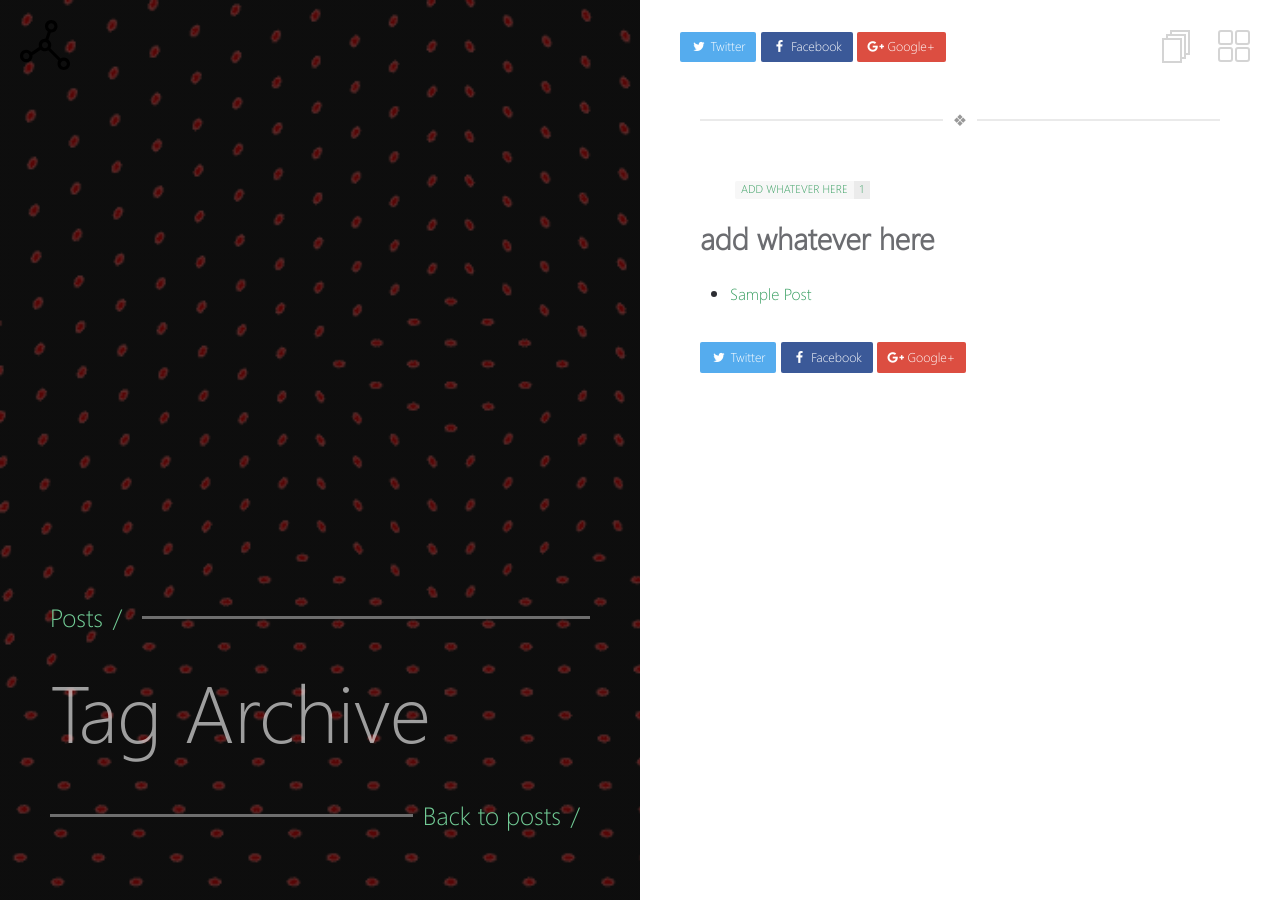
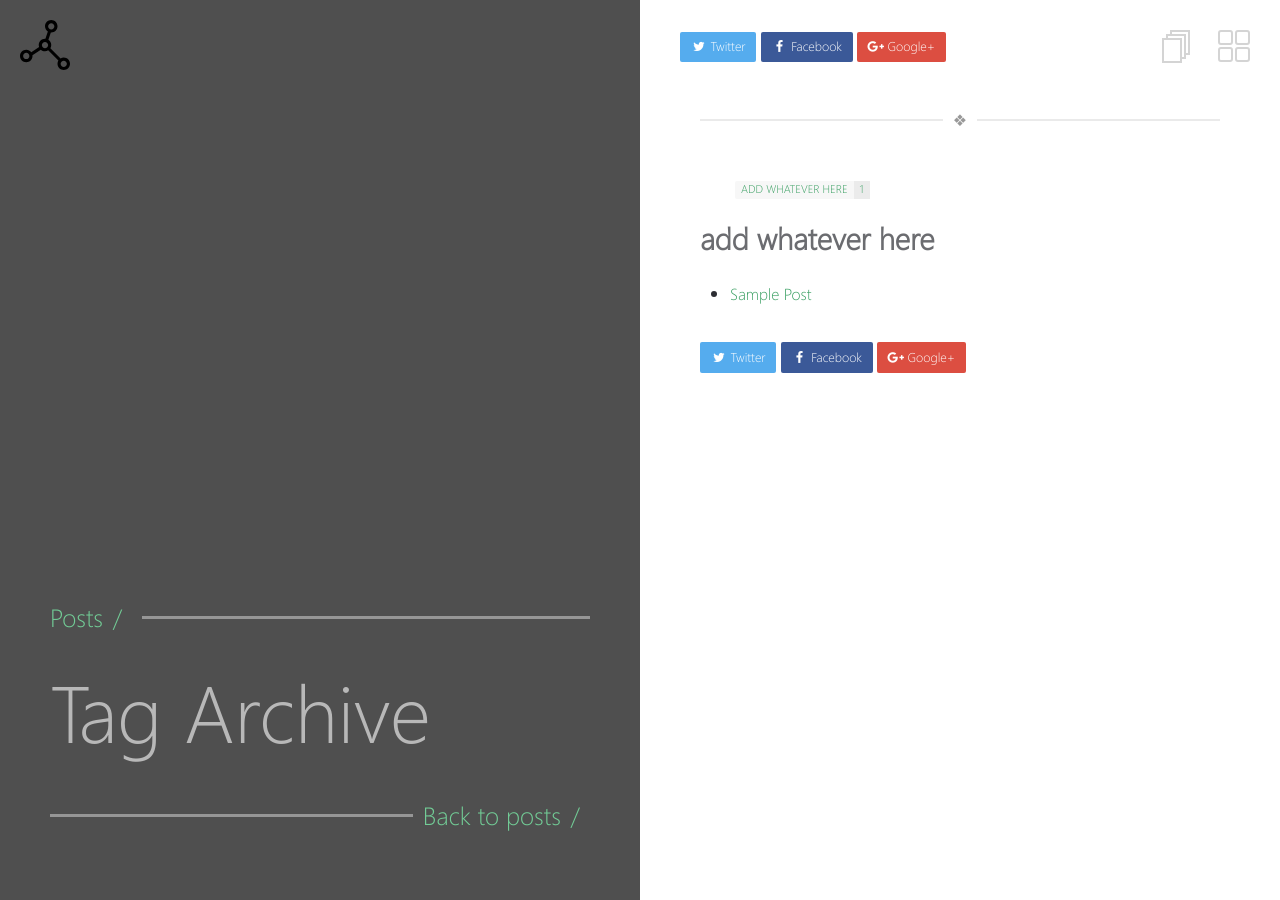
Before and after one commit to pbgrillo/FES, a Jekyll site: the page built from _pages/tags.md, in a window 1280 px wide. Built offline with Jekyll 4.4.1, drawn with Linux system fonts in a browser that asks for light colours.

Commit message:
Update _config.yml

```diff
--- a/_config.yml
+++ b/_config.yml
@@ -9,7 +9,7 @@ locale: en_US
 background:
   homepage: images/g3.gif                           # this image will be shown on homepage's left block
   post-list: images/g4.gif             # this image will be shown on post list page
-  default-post: images/g1.gif   # this image will be shown when post's front matter doesn't specify any image
+  default-post: images/g4.gif   # this image will be shown when post's front matter doesn't specify any image
 
 # Jekyll
 permalink:          /:title/
```
